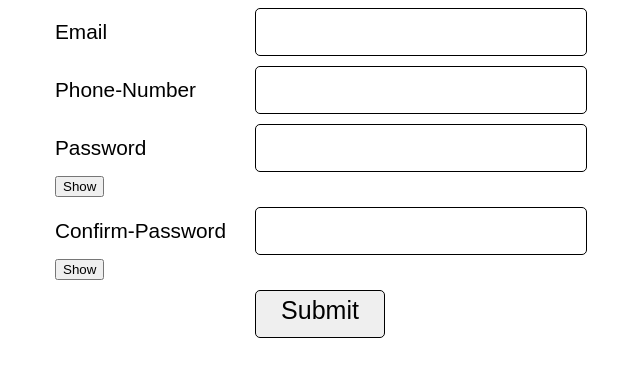
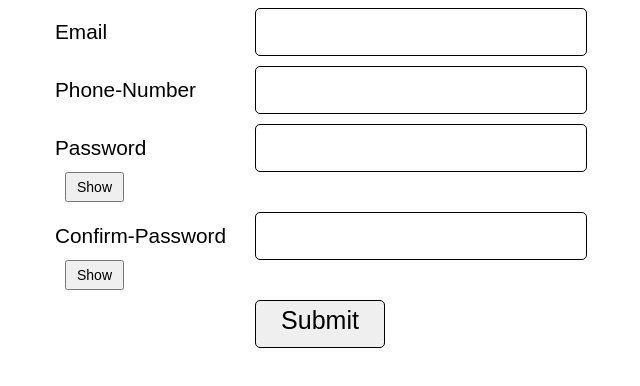
Before and after one commit to amitthakur2915/FormValidation, a plain HTML site: page index.html in a window 1280 px wide. Shown: the whole page, without its empty margins (310-950 px from the left). Drawn offline with Linux system fonts and the light colour scheme.

Commit message:
Update style.css

```diff
--- a/style.css
+++ b/style.css
@@ -41,3 +41,10 @@
     color: green;
     font-size: 90%;
 }
+
+.toggle-btn {
+    margin-left: 10px;
+    padding: 5px 10px;
+    font-size: 14px;
+    cursor: pointer;
+}
```
Lines whose indentation alone changed are shown as unchanged.
